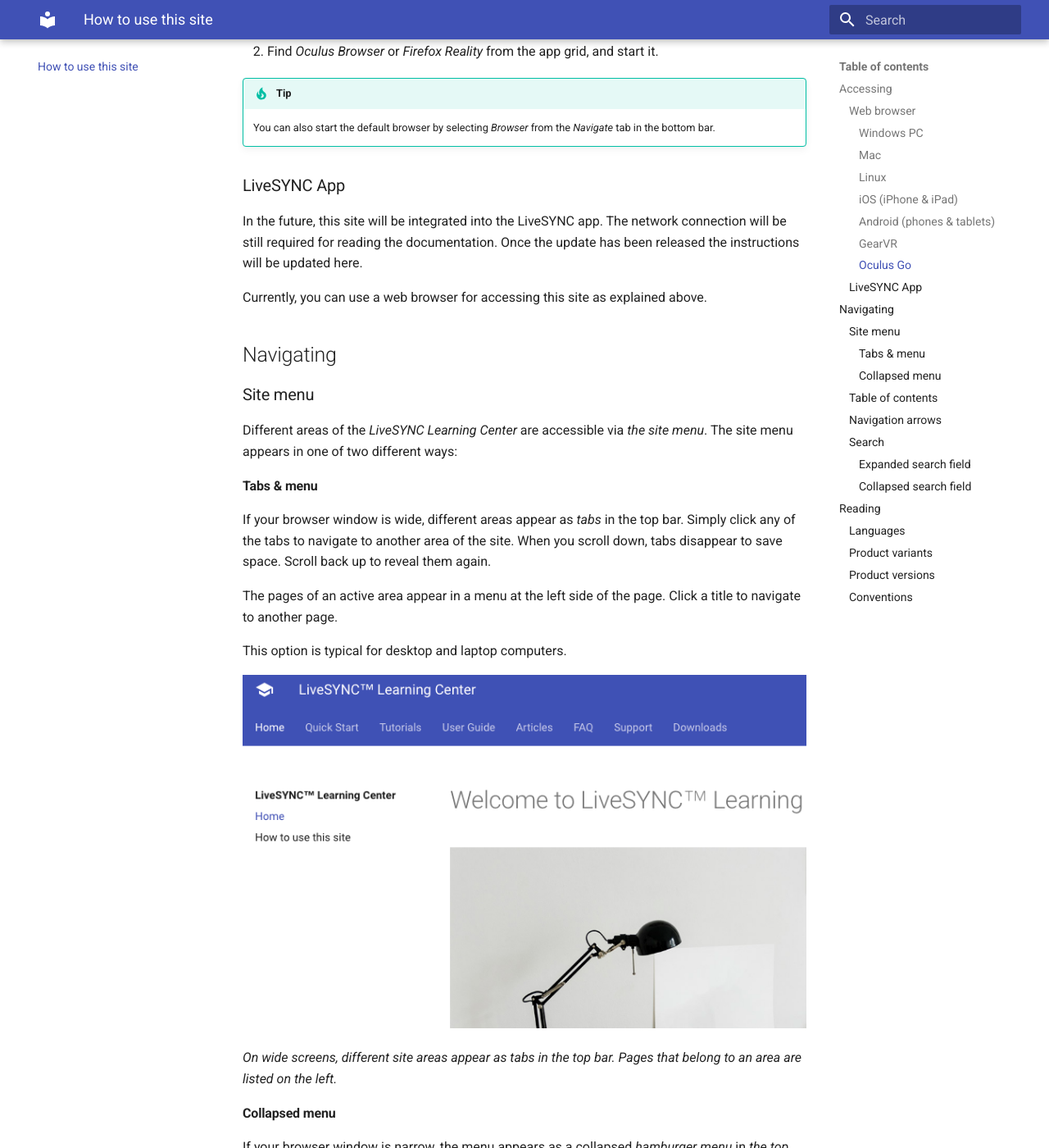
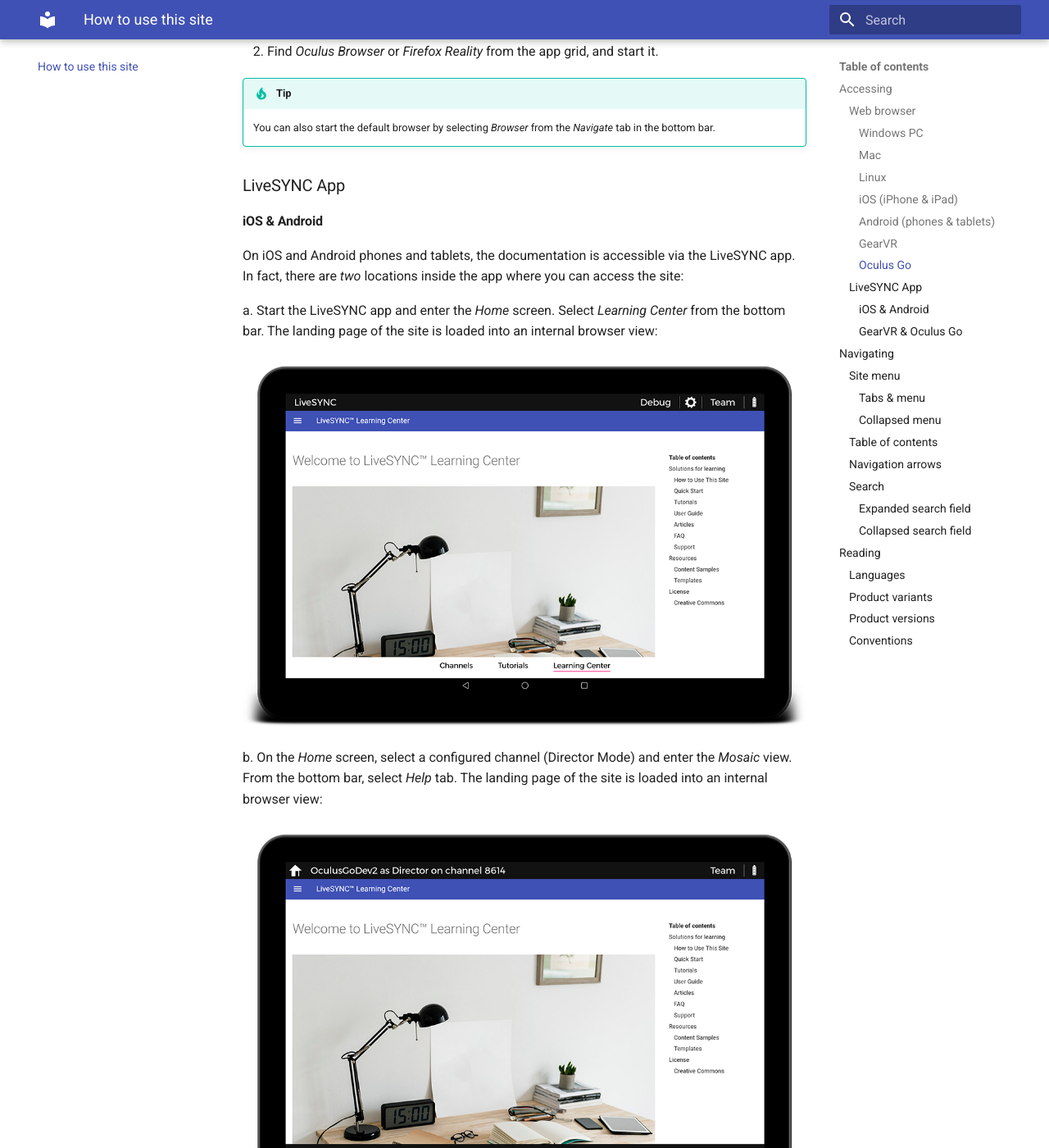
Before and after one commit to FinweLtd/doc-livesync-all, an MkDocs documentation site: the page built from docs/site_howto/site_howto.md, in a window 1280 px wide and 1400 px high, scrolled down 2907 px. Shown: the whole window at 82% size. Built offline with MkDocs 1.6.1 and Material for MkDocs 9.7.7, drawn with Linux system fonts in a browser that asks for light colours; some of the changed text lies outside the part shown.

Commit message:
Added instructions for accessing docs site via the app.

```diff
--- a/docs/site_howto/site_howto.md
+++ b/docs/site_howto/site_howto.md
@@ -92,12 +92,27 @@
 
 ### LiveSYNC App
 
-In the future, this site will be integrated into the LiveSYNC app. The network connection will be still required for reading the documentation. Once the update has been released the instructions will be updated here.
+#### iOS & Android
 
-Currently, you can use a web browser for accessing this site as explained above.
+On iOS and Android phones and tablets, the documentation is accessible via the LiveSYNC app. In fact, there are *two* locations inside the app where you can access the site:
+
+a. Start the LiveSYNC app and enter the *Home* screen. Select *Learning Center* from the bottom bar. The landing page of the site is loaded into an internal browser view:
+    ![Cover](img/home_learning_center.png)
+
+b. On the *Home* screen, select a configured channel (Director Mode) and enter the *Mosaic* view. From the bottom bar, select *Help* tab. The landing page of the site is loaded into an internal browser view:
+    ![Cover](img/director_help.png)
+
+!!! tip
+    You can access the documentation during a presentation using the *Help* tab.
+
+!!! note
+    Network connection is required for accessing the documentation via the app.
+
+#### GearVR & Oculus Go
+
+On GearVR and Oculus Go headsets, the documentation cannot be accessed via the LiveSYNC app. Please use the headset's native or 3rd party browser as explained above, or another device.
 
 ## Navigating
-
 
 ### Site menu
 
```
Also changed, not shown: docs/img/enterprise_feature.png, docs/site_howto/img/director_help.png (added), docs/site_howto/img/home_learning_center.png (added).
